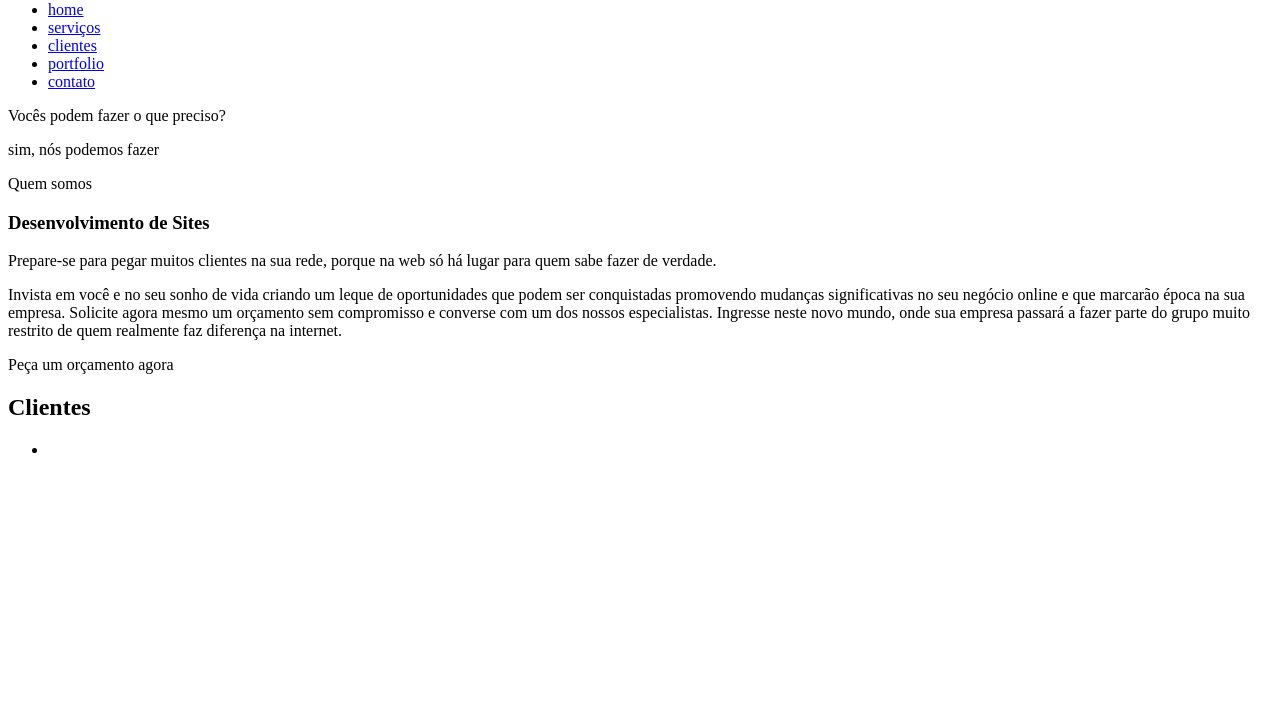
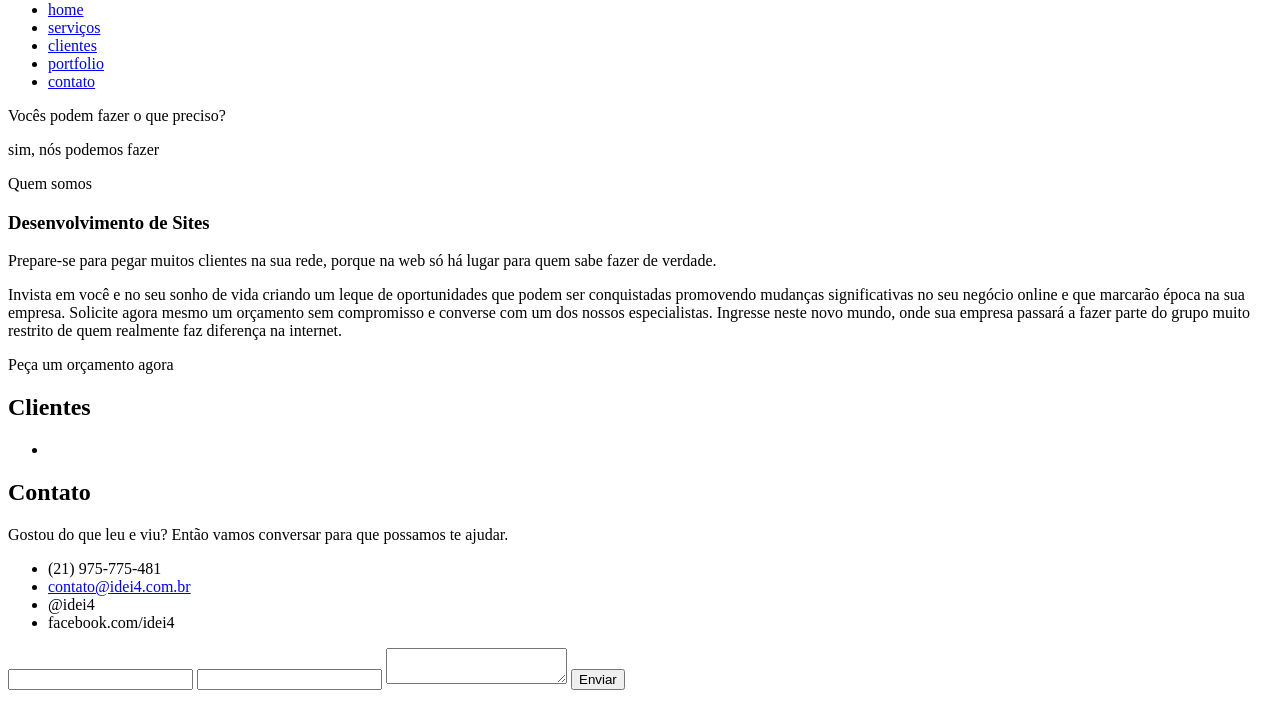
Before and after one commit to rodrigoIdei4/site-institucional-idei4, a plain HTML site: page index.html in a window 1280 px wide. Shown: the part 79-800 px from the top of the page. Drawn offline with nearby package versions, Linux system fonts and the light colour scheme; some packages are replaced by stand-ins of ours; no server answers.

Commit message:
Criado o formulario de contato com angular

```diff
--- a/contato.html
+++ b/contato.html
@@ -9,10 +9,10 @@
 	</ul>
 </div>
 <div class="formulario">
-	<form name="enviar-contato">
-		<input type="text" name="nome" required>
-		<input type="email" name="email" required>
+	<form name="enviar-contato" action="enviar.php">
+		<input type="text" name="nome" required />
+		<input type="email" name="email" required />
 		<textarea name="mensagem" required></textarea>
-		<button></button>
+		<input type="submit" value="Enviar" />
 	</form>
 </div>
--- a/index.html
+++ b/index.html
@@ -3,6 +3,7 @@
 	<head>
 		<meta http-equiv="Content-Type" content="text/html;charset=utf-8" >
 		<script src="https://ajax.googleapis.com/ajax/libs/angularjs/1.3.1/angular.js"></script>
+		<script src="https://ajax.googleapis.com/ajax/libs/angularjs/1.3.1/angular-route.js"></script>
 		<script src="js/app.js"></script>
 	</head>
 	<body>
--- a/js/app.js
+++ b/js/app.js
@@ -6,3 +6,10 @@ app.config(['$routeProvider',function($routeProvider){
 	when('/orcamento', {controller: 'orcamentoController', tempplateUrl: 'orcamento.html'}).
 	otherwise({redirectTo: '/'});
 }]);
+
+app.controller('contatoController',function ($scope) {
+	console.log('contatoController');
+});
+app.controller('orcamentoController',function ($scope) {
+	console.log('orcamentoController');
+});
```
